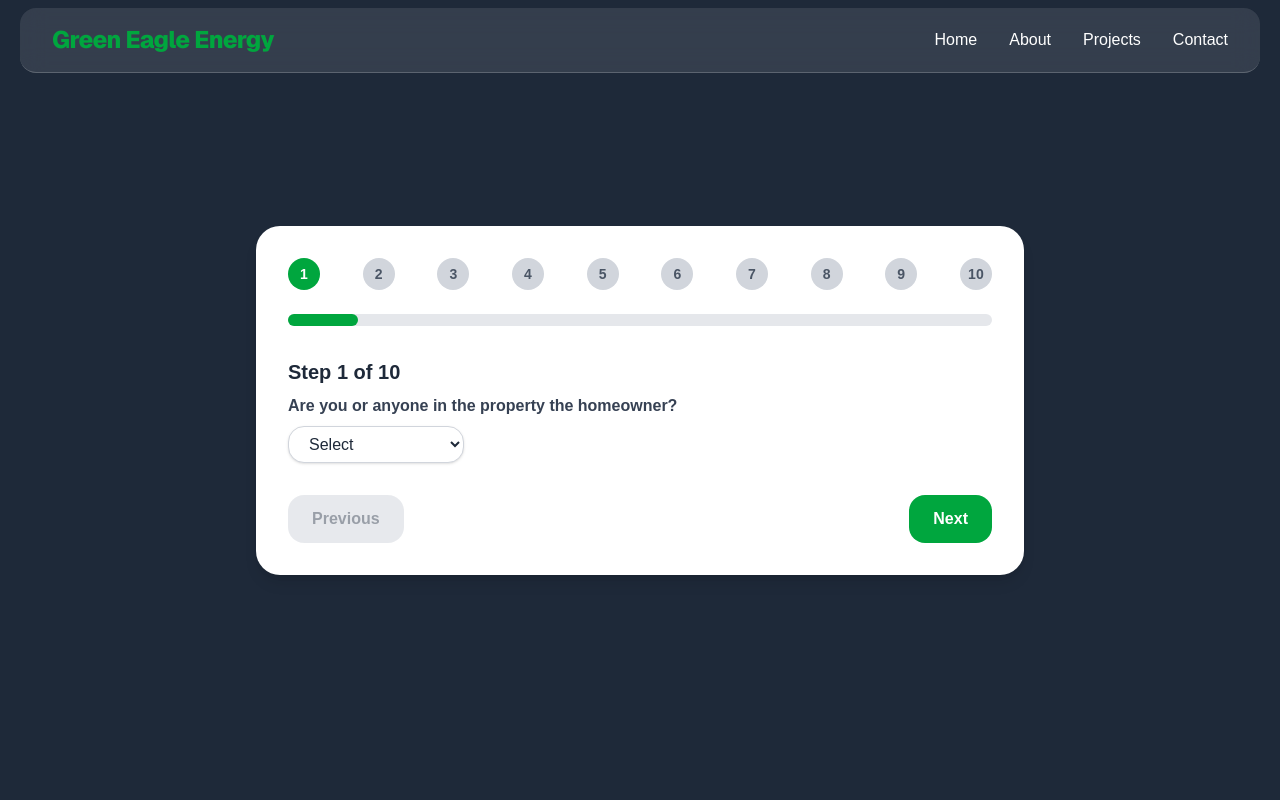
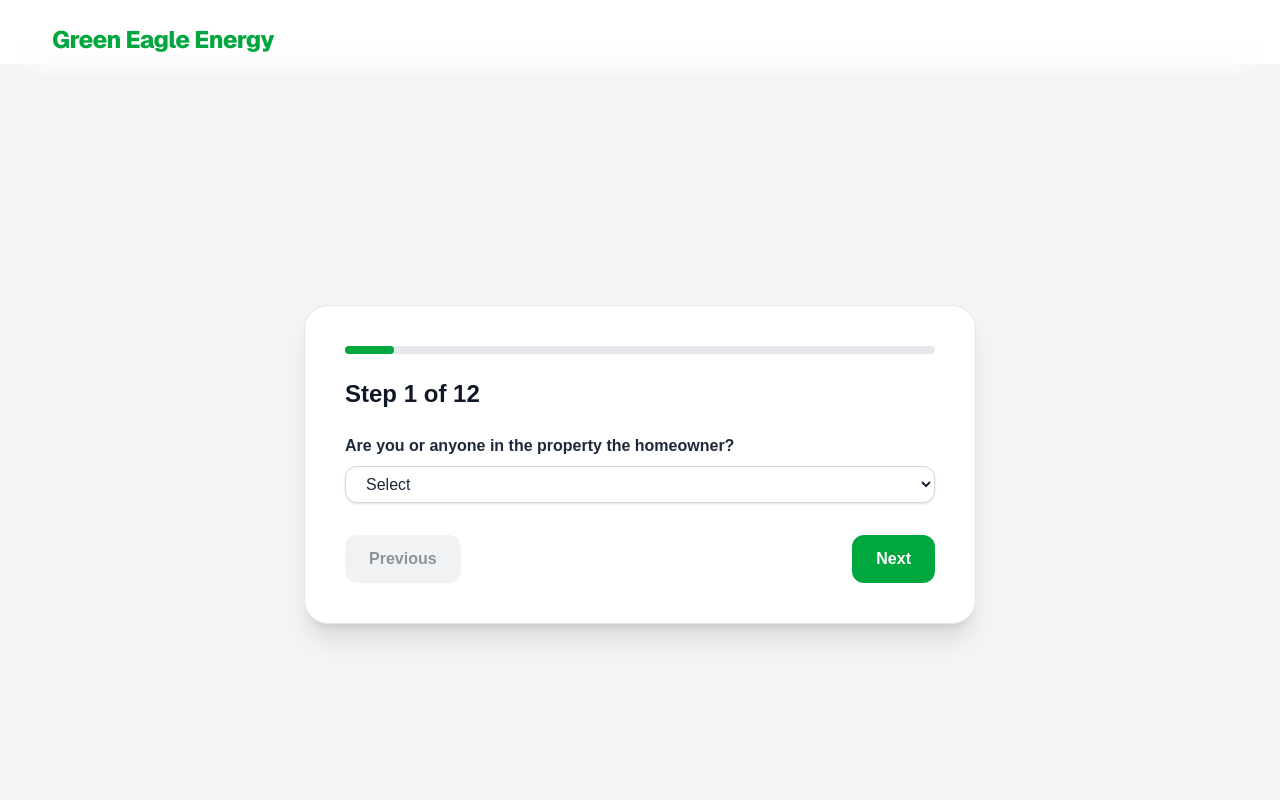
Before and after one commit to alnayeem01/green-eagle-energy, a Next.js app: page /form in a window 1280 px wide. Shown: the top 800 px of the page. Built offline with nearby package versions, Linux system fonts and the light colour scheme.

Commit message:
completed logic need to handle the API call for sendign survey to email

```diff
--- a/package.json
+++ b/package.json
@@ -12,6 +12,7 @@
     "@emotion/react": "^11.14.0",
     "@emotion/styled": "^11.14.1",
     "@mui/material": "^7.3.4",
+    "axios": "^1.13.0",
     "next": "15.5.6",
     "react": "19.1.0",
     "react-dom": "19.1.0",
--- a/src/app/form/page.tsx
+++ b/src/app/form/page.tsx
@@ -1,181 +1,448 @@
 'use client'
 
+import React, { useState } from 'react'
+import MyNavbar from '@/components/MyNavbar'
 import Footer from '@/components/Footer'
-import MyNavbar from '@/components/MyNavbar'
-import React, { useState } from 'react'
+import axios from 'axios'
 
 const Page = () => {
-  // Define all 10 questions dynamically
-  const questions = [
-    { id: 1, question: 'Are you or anyone in the property the homeowner?', type: 'select', options: ['Yes', 'No'] },
-    { id: 2, question: 'Do you have an existing boiler?', type: 'select', options: ['Yes', 'No'] },
-    { id: 3, question: 'Describe your current heating system.', type: 'textarea' },
-    { id: 4, question: 'Upload a picture of your current boiler or heating system.', type: 'file' },
-    { id: 5, question: 'Do you have loft or cavity insulation?', type: 'select', options: ['Yes', 'No'] },
-    { id: 6, question: 'Are you interested in renewable energy options?', type: 'select', options: ['Yes', 'No'] },
-    { id: 7, question: 'Number of bedrooms in your property?', type: 'text' },
-    { id: 8, question: 'Preferred contact email?', type: 'text' },
-    { id: 9, question: 'Preferred contact phone?', type: 'text' },
-    { id: 10, question: 'Any additional comments?', type: 'textarea' },
-  ]
+  const [step, setStep] = useState(1)
+  const [formData, setFormData] = useState<{ [key: string]: any }>({})
+  const [error, setError] = useState('')
+  const [submitted, setSubmitted] = useState(false)
 
-  const totalSteps = questions.length
-  const [currentStep, setCurrentStep] = useState(1)
-  const [formData, setFormData] = useState<{ [key: number]: any }>({})
-  const [error, setError] = useState('')
-
-  const handleChange = (id: number, value: any) => {
-    setFormData((prev) => ({ ...prev, [id]: value }))
+  const handleChange = (name: string, value: any) => {
+    setFormData((prev) => ({ ...prev, [name]: value }))
+    setError('')
   }
 
   const nextStep = () => {
-    if (currentStep < totalSteps) setCurrentStep(currentStep + 1)
-    switch (currentStep) {
-      case 1:
-        if(formData[1]==='No'){
-          setError("")
+    // Step 1: Homeowner check
+    if (step === 1 && formData.homeowner === 'No') {
+      setError('Sorry, only homeowners or property owners can apply.')
+      return
+    }
+
+    // Step 2: Boiler over 20 logic
+    if (step === 2) {
+      if (formData.boiler20 === 'Yes') {
+        setStep(5) // skip boiler change & upload
+        return
+      } else if (formData.boiler20 === 'No') {
+        setStep(3)
+        return
+      } else {
+        setError('Please select Yes or No.')
+        return
+      }
+    }
+
+    // Step 3: Boiler changed since 2006
+    if (step === 3) {
+      if (formData.boilerChanged === 'Yes') {
+        setStep(5) // skip boiler upload
+        return
+      } else if (formData.boilerChanged === 'No') {
+        setStep(4)
+        return
+      } else {
+        setError('Please select Yes or No.')
+        return
+      }
+    }
+
+    // Step 4: Boiler upload
+    if (step === 4) {
+      if (!formData.boilerImage || !formData.boilerMake || !formData.boilerModel) {
+        setError('Please upload a picture and provide make/model of your boiler.')
+        return
+      }
+    }
+
+    // Step 7: Qualification check
+    if (step === 7) {
+      const qualifies =
+        formData.benefits === 'Yes' ||
+        formData.medication === 'Yes' ||
+        formData.income === 'Yes'
+      if (!qualifies) {
+        setError('At least one of the three qualification conditions must be Yes.')
+        return
+      }
+    }
+
+    // Step 8: Address validation
+    if (step === 8) {
+      if (!formData.houseNumber || !formData.street || !formData.postcode) {
+        setError('Please complete all address fields.')
+        return
+      }
+    }
+
+    setStep(step + 1)
+  }
+
+  const prevStep = () => {
+    if (step === 5 && formData.boiler20 === 'Yes') {
+      setStep(2)
+      return
+    }
+    if (step === 5 && formData.boilerChanged === 'Yes') {
+      setStep(3)
+      return
+    }
+    if (step > 1) setStep(step - 1)
+  }
+
+  const handleSubmit = async () => {
+    try {
+      const payload = new FormData()
+      Object.entries(formData).forEach(([k, v]) => {
+        if (v instanceof File) {
+          payload.append(k, v)
+        } else if (v !== undefined && v !== null && v !== '') {
+          payload.append(k, String(v))
         }
+      })
+      // https://formspree.io/f/mzzkdgjo
 
+      const res = await axios.post('https://formspree.io/f/mzzkdgjo', payload, {
+        headers: { 'Accept': 'application/json' },
+      })
 
-        break;
-
-      default:
-        break;
+      if (res.status === 200) setSubmitted(true)
+      else setError('Failed to submit. Please try again later.')
+    } catch (e: any) {
+      if (e.response) {
+        console.log('Formspree error:', e.response.data)
+        setError('Submission error: ' + JSON.stringify(e.response.data))
+      } else {
+        setError('Something went wrong. Try again.')
+      }
     }
   }
 
-  const prevStep = () => {
-    if (currentStep > 1) setCurrentStep(currentStep - 1)
-  }
+  const inputBase =
+    'w-full px-4 py-2 border border-gray-300 rounded-xl shadow-sm focus:ring-2 focus:ring-green-500 focus:outline-none transition text-gray-800'
+  const btnBase = 'px-6 py-3 rounded-xl font-semibold transition focus:outline-none'
+  const btnNext = btnBase + ' bg-green-600 text-white hover:bg-green-700'
+  const btnPrev = btnBase + ' bg-gray-200 text-gray-800 hover:bg-gray-300'
 
-  const renderQuestion = (q: typeof questions[0]) => {
-    switch (q.type) {
-      case 'select':
+  const renderStep = () => {
+    switch (step) {
+      case 1:
         return (
-          <div className="flex flex-col mb-6">
-            <label className="mb-2 font-semibold text-gray-700">{q.question}</label>
+          <>
+            <label className="font-semibold text-gray-800 mb-2 block">
+              Are you or anyone in the property the homeowner?
+            </label>
             <select
-              value={formData[q.id] || ''}
-              onChange={(e) => handleChange(q.id, e.target.value)}
-              className="w-44 px-4 py-2 text-gray-800 bg-white border border-gray-300 rounded-2xl shadow-sm focus:outline-none focus:ring-2 focus:ring-green-500 focus:border-green-500"
+              className={inputBase}
+              value={formData.homeowner || ''}
+              onChange={(e) => handleChange('homeowner', e.target.value)}
             >
               <option value="">Select</option>
-              {q.options?.map((opt) => (
-                <option key={opt} value={opt}>{opt}</option>
-              ))}
+              <option>Yes</option>
+              <option>No</option>
             </select>
-          </div>
+          </>
         )
-      case 'textarea':
+      case 2:
         return (
-          <div className="flex flex-col mb-6">
-            <label className="mb-2 font-semibold text-gray-700">{q.question}</label>
-            <textarea
-              value={formData[q.id] || ''}
-              onChange={(e) => handleChange(q.id, e.target.value)}
-              className="w-full h-32 px-4 py-2 text-gray-800 bg-white border border-gray-300 rounded-2xl shadow-sm focus:outline-none focus:ring-2 focus:ring-green-500 focus:border-green-500 resize-none"
-            />
-          </div>
+          <>
+            <label className="font-semibold text-gray-800 mb-2 block">
+              Is your boiler over 20 years old?
+            </label>
+            <select
+              className={inputBase}
+              value={formData.boiler20 || ''}
+              onChange={(e) => handleChange('boiler20', e.target.value)}
+            >
+              <option value="">Select</option>
+              <option>Yes</option>
+              <option>No</option>
+            </select>
+          </>
         )
-      case 'file':
+      case 3:
         return (
-          <div className="flex flex-col mb-6">
-            <label className="mb-2 font-semibold text-gray-700">{q.question}</label>
+          <>
+            <label className="font-semibold text-gray-800 mb-2 block">
+              Has it been changed since 2006?
+            </label>
+            <select
+              className={inputBase}
+              value={formData.boilerChanged || ''}
+              onChange={(e) => handleChange('boilerChanged', e.target.value)}
+            >
+              <option value="">Select</option>
+              <option>Yes</option>
+              <option>No</option>
+            </select>
+          </>
+        )
+      case 4:
+        return (
+          <>
+            <label className="font-semibold text-gray-800 mb-2 block">
+              Please upload a picture of your boiler and provide make/model.
+            </label>
             <input
               type="file"
-              onChange={(e) => handleChange(q.id, e.target.files?.[0])}
-              className="w-full text-gray-800"
+              accept="image/*"
+              onChange={(e) =>
+                handleChange('boilerImage', e.target.files?.[0])
+              }
+              className={inputBase}
             />
-          </div>
-        )
-      case 'text':
-        return (
-          <div className="flex flex-col mb-6">
-            <label className="mb-2 font-semibold text-gray-700">{q.question}</label>
+            {formData.boilerImage && (
+              <div className="mt-2 flex items-center gap-3">
+                <img
+                  src={URL.createObjectURL(formData.boilerImage)}
+                  alt="Preview"
+                  className="h-20 w-20 object-cover rounded-lg border"
+                />
+                <button
+                  type="button"
+                  onClick={() => handleChange('boilerImage', null)}
+                  className="text-sm text-red-600 underline"
+                >
+                  Remove
+                </button>
+              </div>
+            )}
             <input
               type="text"
-              value={formData[q.id] || ''}
-              onChange={(e) => handleChange(q.id, e.target.value)}
-              className="w-full px-4 py-2 text-gray-800 bg-white border border-gray-300 rounded-2xl shadow-sm focus:outline-none focus:ring-2 focus:ring-green-500 focus:border-green-500"
+              placeholder="Boiler make"
+              className={`${inputBase} mt-3`}
+              value={formData.boilerMake || ''}
+              onChange={(e) => handleChange('boilerMake', e.target.value)}
             />
-          </div>
+            <input
+              type="text"
+              placeholder="Boiler model"
+              className={`${inputBase} mt-3`}
+              value={formData.boilerModel || ''}
+              onChange={(e) => handleChange('boilerModel', e.target.value)}
+            />
+          </>
+        )
+      case 5:
+        return (
+          <>
+            <label className="font-semibold text-gray-800 mb-2 block">
+              Does anyone qualify for any benefits in the property?
+            </label>
+            <select
+              className={inputBase}
+              value={formData.benefits || ''}
+              onChange={(e) => handleChange('benefits', e.target.value)}
+            >
+              <option value="">Select</option>
+              <option>Yes</option>
+              <option>No</option>
+            </select>
+          </>
+        )
+      case 6:
+        return (
+          <>
+            <label className="font-semibold text-gray-800 mb-2 block">
+              Is there anyone on repeat medication in the property?
+            </label>
+            <select
+              className={inputBase}
+              value={formData.medication || ''}
+              onChange={(e) => handleChange('medication', e.target.value)}
+            >
+              <option value="">Select</option>
+              <option>Yes</option>
+              <option>No</option>
+            </select>
+          </>
+        )
+      case 7:
+        return (
+          <>
+            <label className="font-semibold text-gray-800 mb-2 block">
+              Is the household income under £31,000 before tax?
+            </label>
+            <select
+              className={inputBase}
+              value={formData.income || ''}
+              onChange={(e) => handleChange('income', e.target.value)}
+            >
+              <option value="">Select</option>
+              <option>Yes</option>
+              <option>No</option>
+            </select>
+          </>
+        )
+      case 8:
+        return (
+          <>
+            <label className="font-semibold text-gray-800 mb-2 block">
+              House Number
+            </label>
+            <input
+              type="text"
+              className={inputBase}
+              value={formData.houseNumber || ''}
+              onChange={(e) => handleChange('houseNumber', e.target.value)}
+            />
+
+            <label className="font-semibold text-gray-800 mb-2 mt-4 block">
+              Street Name
+            </label>
+            <input
+              type="text"
+              className={inputBase}
+              value={formData.street || ''}
+              onChange={(e) => handleChange('street', e.target.value)}
+            />
+
+            <label className="font-semibold text-gray-800 mb-2 mt-4 block">
+              Postcode
+            </label>
+            <input
+              type="text"
+              className={inputBase}
+              value={formData.postcode || ''}
+              onChange={(e) => handleChange('postcode', e.target.value)}
+            />
+          </>
+        )
+      case 9:
+        return (
+          <>
+            <label className="font-semibold text-gray-800 mb-2 block">
+              Full name (as written on benefits)
+            </label>
+            <input
+              type="text"
+              className={inputBase}
+              value={formData.fullname || ''}
+              onChange={(e) => handleChange('fullname', e.target.value)}
+            />
+          </>
+        )
+      case 10:
+        return (
+          <>
+            <label className="font-semibold text-gray-800 mb-2 block">
+              Date of birth
+            </label>
+            <input
+              type="date"
+              className={inputBase}
+              value={formData.dob || ''}
+              onChange={(e) => handleChange('dob', e.target.value)}
+            />
+          </>
+        )
+      case 11:
+        return (
+          <>
+            <label className="font-semibold text-gray-800 mb-2 block">
+              Which council are you under?
+            </label>
+            <input
+              type="text"
+              className={inputBase}
+              value={formData.council || ''}
+              onChange={(e) => handleChange('council', e.target.value)}
+            />
+          </>
+        )
+      case 12:
+        return (
+          <>
+            <label className="font-semibold text-gray-800 mb-2 block">
+              Upload utility bill (must be within 12 months)
+            </label>
+            <input
+              type="file"
+              onChange={(e) =>
+                handleChange('utilityBill', e.target.files?.[0])
+              }
+              className={inputBase}
+            />
+          </>
         )
       default:
         return null
     }
   }
 
-  const handleSubmit = () => {
-    const submission = questions.map((q) => ({
-      question: q.question,
-      answer: formData[q.id] || 'No answer',
-    }))
-    console.log(submission)
-    alert('Form submitted! Check console for output.')
-    // Here you can send `submission` to email or API
-  }
+  if (submitted)
+    return (
+      <>
+        <MyNavbar />
+        <section className="min-h-screen flex flex-col items-center justify-center bg-gray-100 px-4">
+          <div className="bg-white p-8 rounded-3xl shadow-lg text-center max-w-md w-full">
+            <h2 className="text-2xl font-bold text-green-700 mb-4">
+              Thank you!
+            </h2>
+            <p className="text-gray-700">
+              Your application has been received. Expect a response within
+              24–48 hours.
+            </p>
+          </div>
+        </section>
+        <Footer />
+      </>
+    )
+
+  const totalSteps = 12
 
   return (
     <>
       <MyNavbar />
-      <section className="bg-gray-800 min-h-screen flex flex-col items-center justify-center px-6 py-12">
-        <div className="w-full max-w-3xl bg-white rounded-3xl shadow-lg p-8">
-          {/* Step Indicator */}
-          <div className="flex items-center justify-between mb-6">
-            {Array.from({ length: totalSteps }, (_, i) => (
-              <div
-                key={i}
-                className={`w-8 h-8 rounded-full flex items-center justify-center text-sm font-semibold ${currentStep > i ? 'bg-green-600 text-white' : 'bg-gray-300 text-gray-600'
-                  }`}
-              >
-                {i + 1}
-              </div>
-            ))}
-          </div>
-
-          {/* Progress Bar */}
-          <div className="w-full bg-gray-200 rounded-full h-3 mb-8">
+      <main className="min-h-screen bg-gray-100 flex items-center justify-center px-4 py-10 mt-16">
+        <div className="w-full max-w-2xl bg-white rounded-3xl shadow-xl p-8 sm:p-10 border border-gray-200">
+          {/* Progress */}
+          <div className="w-full bg-gray-200 h-2 rounded-full mb-6">
             <div
-              className="bg-green-600 h-3 rounded-full transition-all duration-500"
-              style={{ width: `${(currentStep / totalSteps) * 100}%` }}
+              className="h-2 bg-green-600 rounded-full transition-all duration-500"
+              style={{ width: `${(step / totalSteps) * 100}%` }}
             />
           </div>
 
-          {/* Form Step Content */}
-          <div className="mb-8">
-            <h2 className="text-xl font-bold text-gray-800 mb-2">
-              Step {currentStep} of {totalSteps}
-            </h2>
-            {renderQuestion(questions[currentStep - 1])}
-          </div>
+          {/* Step Content */}
+          <h2 className="text-2xl font-semibold text-gray-900 mb-6">
+            Step {step} of {totalSteps}
+          </h2>
 
-          {/* Navigation Buttons */}
-          <div className="flex justify-between">
+          {error && (
+            <div className="bg-red-100 text-red-700 p-3 rounded-xl mb-4">
+              {error}
+            </div>
+          )}
+
+          <div className="mb-8">{renderStep()}</div>
+
+          {/* Buttons */}
+          <div className="flex justify-between flex-wrap gap-2">
             <button
               onClick={prevStep}
-              disabled={currentStep === 1}
-              className="bg-gray-300 text-gray-700 px-6 py-3 rounded-2xl font-semibold hover:bg-gray-400 transition disabled:opacity-50"
+              disabled={step === 1}
+              className={`${btnPrev} ${step === 1 ? 'opacity-50' : ''}`}
             >
               Previous
             </button>
-            {currentStep === totalSteps ? (
-              <button
-                onClick={handleSubmit}
-                className="bg-green-600 text-white px-6 py-3 rounded-2xl font-semibold hover:bg-green-700 transition"
-              >
+
+            {step === totalSteps ? (
+              <button onClick={handleSubmit} className={btnNext}>
                 Submit
               </button>
             ) : (
-              <button
-                onClick={nextStep}
-                className="bg-green-600 text-white px-6 py-3 rounded-2xl font-semibold hover:bg-green-700 transition"
-              >
+              <button onClick={nextStep} className={btnNext}>
                 Next
               </button>
             )}
           </div>
         </div>
-      </section>
+      </main>
       <Footer />
     </>
   )
--- a/src/components/MyNavbar.tsx
+++ b/src/components/MyNavbar.tsx
@@ -5,7 +5,7 @@ const Navbar = () => {
   const [isOpen, setIsOpen] = useState(false);
 
   return (
-    <nav className="fixed top-2 left-5 right-5 z-50 backdrop-blur-md bg-white/10 border-b border-white/20 rounded-2xl">
+    <nav className=" fixed top-2  left-5 right-5 z-50 backdrop-blur-md bg-white/10 border-b border-white/20 rounded-2xl">
       <div className="max-w-7xl mx-auto px-4 sm:px-6 lg:px-8 flex justify-between items-center h-16">
         {/* Logo */}
         <h1 className="text-xl md:text-2xl font-extrabold text-green-600 tracking-tight font-sans">
```
Also changed, not shown: 1 other file (tests, documents, lock files or other folders).
